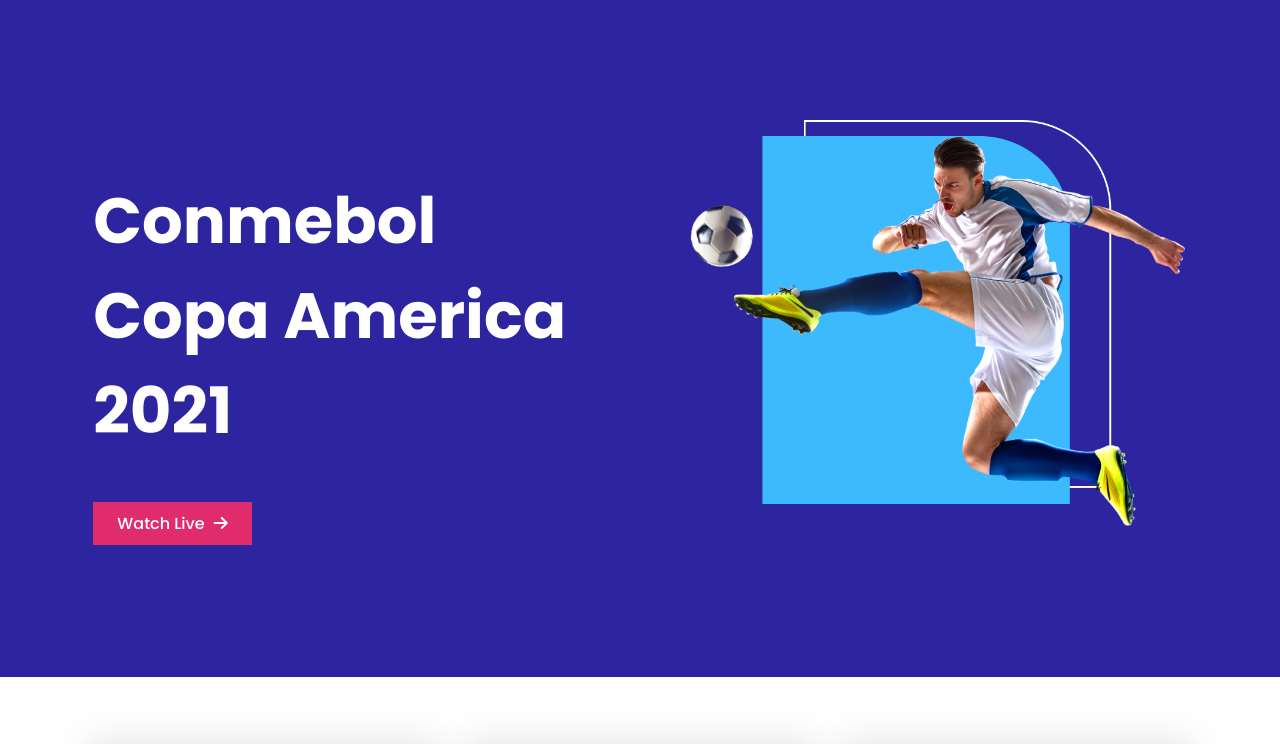
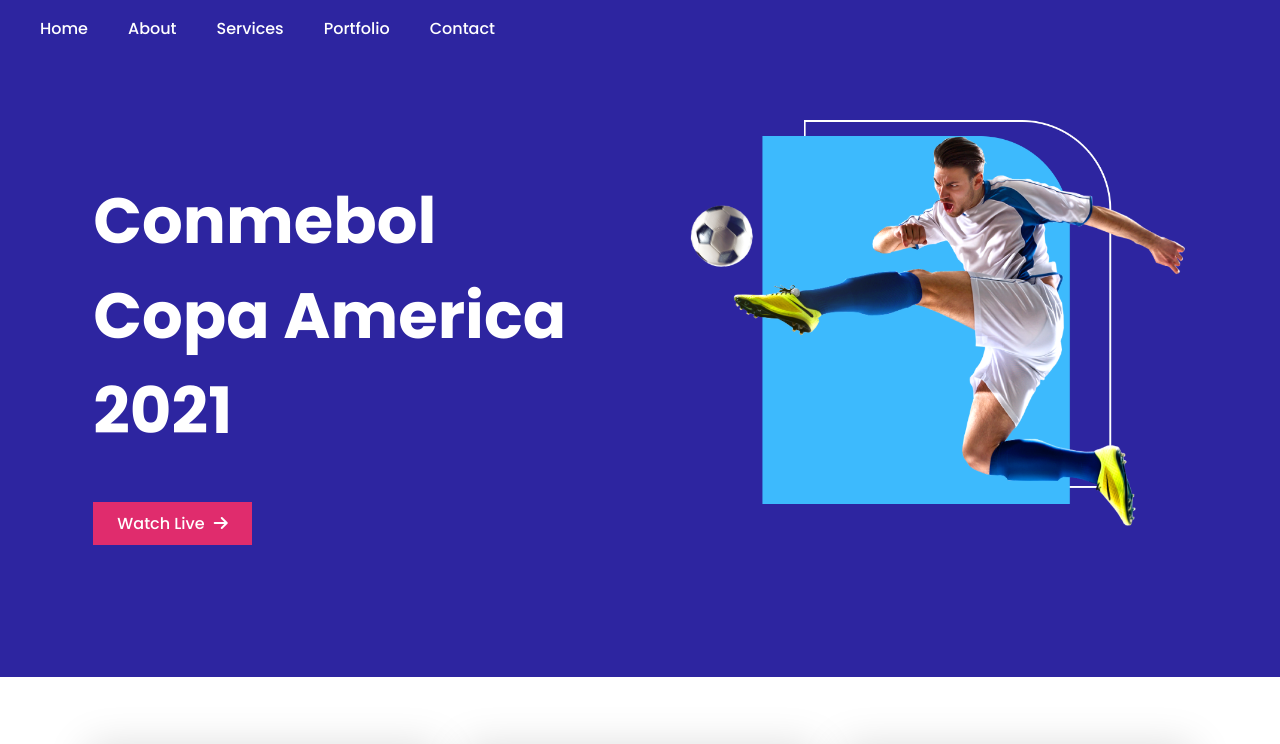
Before and after one commit to jayed87/football-responsive-site, a plain HTML site: page index.html in a window 1280 px wide. Shown: the top 744 px of the page. Drawn offline with Linux system fonts and the light colour scheme.

Commit message:
navbar added

```diff
--- a/css/style.css
+++ b/css/style.css
@@ -19,6 +19,23 @@ body{
     padding: 0;
 }
 
+
+/*---------------------------
+        navbar sytle
+-----------------------------*/
+.header{
+    position: absolute;
+    color: white;
+}
+.navbar{
+    display: flex;
+    justify-content: flex-start;
+    align-items: center;
+}
+.navbar li{
+    list-style: none;
+    margin-right: 40px;
+}
 /*-----------------------
 Banner Container style
 --------------------------*/
--- a/index.html
+++ b/index.html
@@ -15,7 +15,17 @@
 <body>
     <!-- header section -->
 
-    <head></head>
+    <header class="header">
+        <nav>
+            <ul class="navbar">
+                <li><a href=""></a>Home</li>
+                <li><a href=""></a>About</li>
+                <li><a href=""></a>Services</li>
+                <li><a href=""></a>Portfolio</li>
+                <li><a href=""></a>Contact</li>
+            </ul>
+        </nav>
+    </header>
     <!-- main section -->
     <main>
         <!-- banner section -->
```
